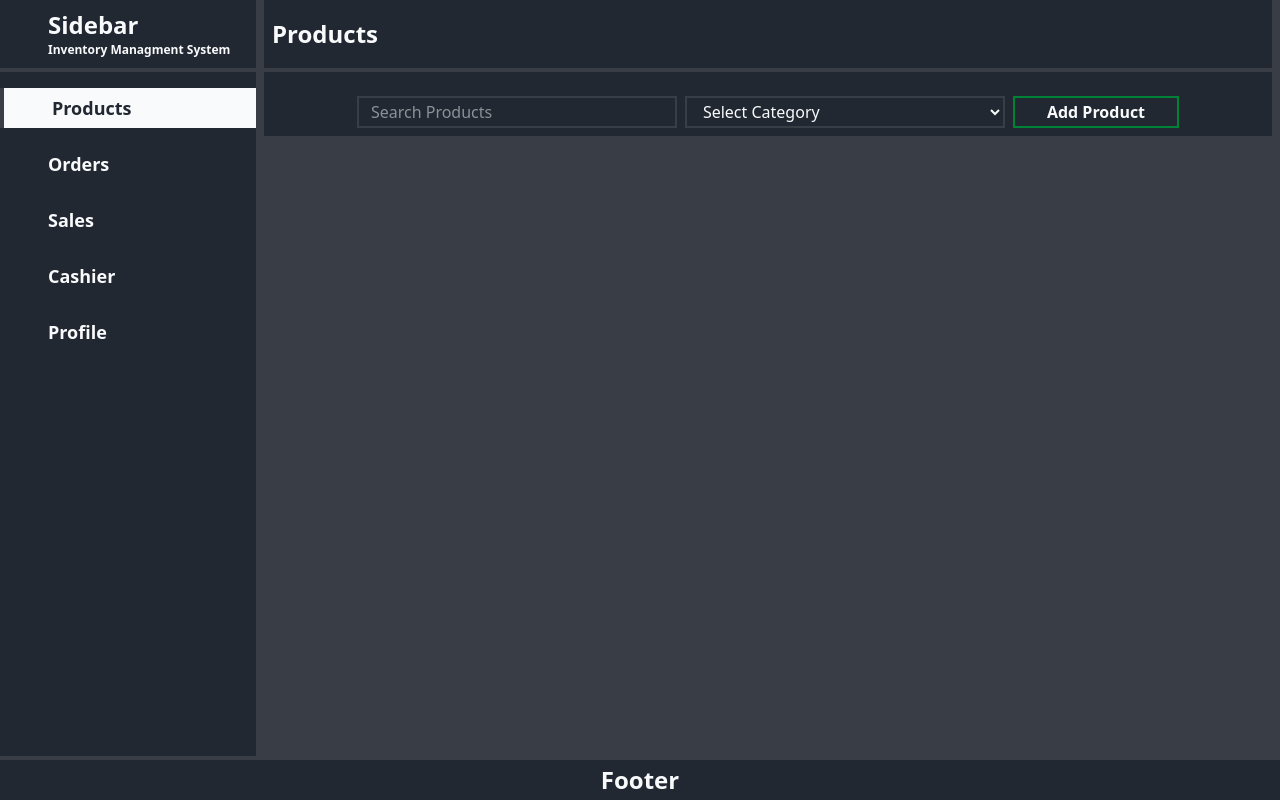
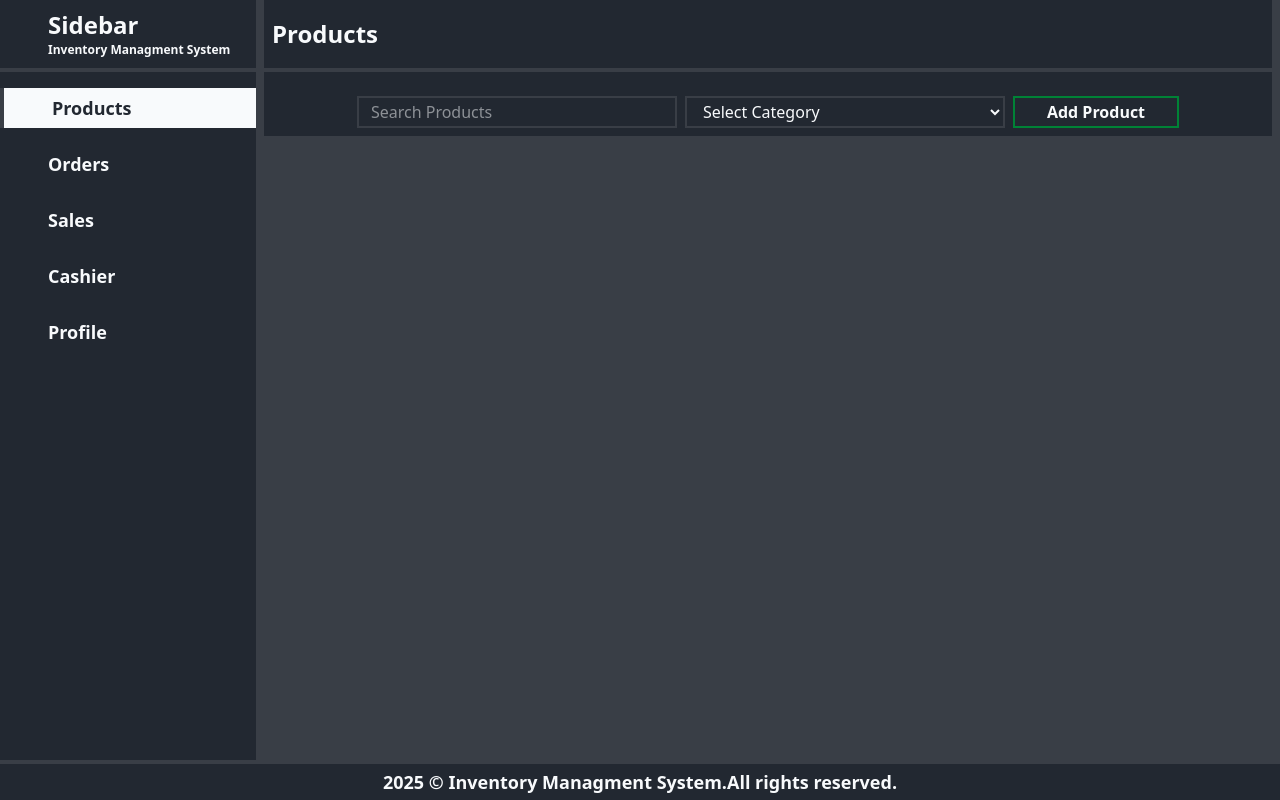
Before and after one commit to Yasir-Ali-Swe/Inventory-Managment-System-React-Dashboard-, a React (Vite) app in the folder frontend/: page / in a window 1280 px wide. Built offline with nearby package versions, Linux system fonts and the light colour scheme.

Commit message:
Add some Details in Components

```diff
--- a/frontend/src/Components/Footer.jsx
+++ b/frontend/src/Components/Footer.jsx
@@ -3,7 +3,7 @@ import React from 'react'
 const Footer = () => {
   return (
     <div className='w-full bg-mainForground py-1'>
-        <h1 className='text-center text-2xl font-bold text-textColor'>Footer</h1>
+        <h1 className='text-center text-lg font-bold text-textColor'>2025 &copy; Inventory Managment System.All rights reserved.</h1>
     </div>
   )
 }
--- a/frontend/src/Components/Layout.jsx
+++ b/frontend/src/Components/Layout.jsx
@@ -4,7 +4,7 @@ import { Outlet } from "react-router-dom";
 
 const Layout = () => {
   return (
-    <div className="flex flex-col h-screen">
+    <div className="flex flex-col h-screen ">
       <div className="flex flex-1 overflow-hidden mb-1">
         <Sidebar />
         <div className="flex-1 overflow-auto">
```
